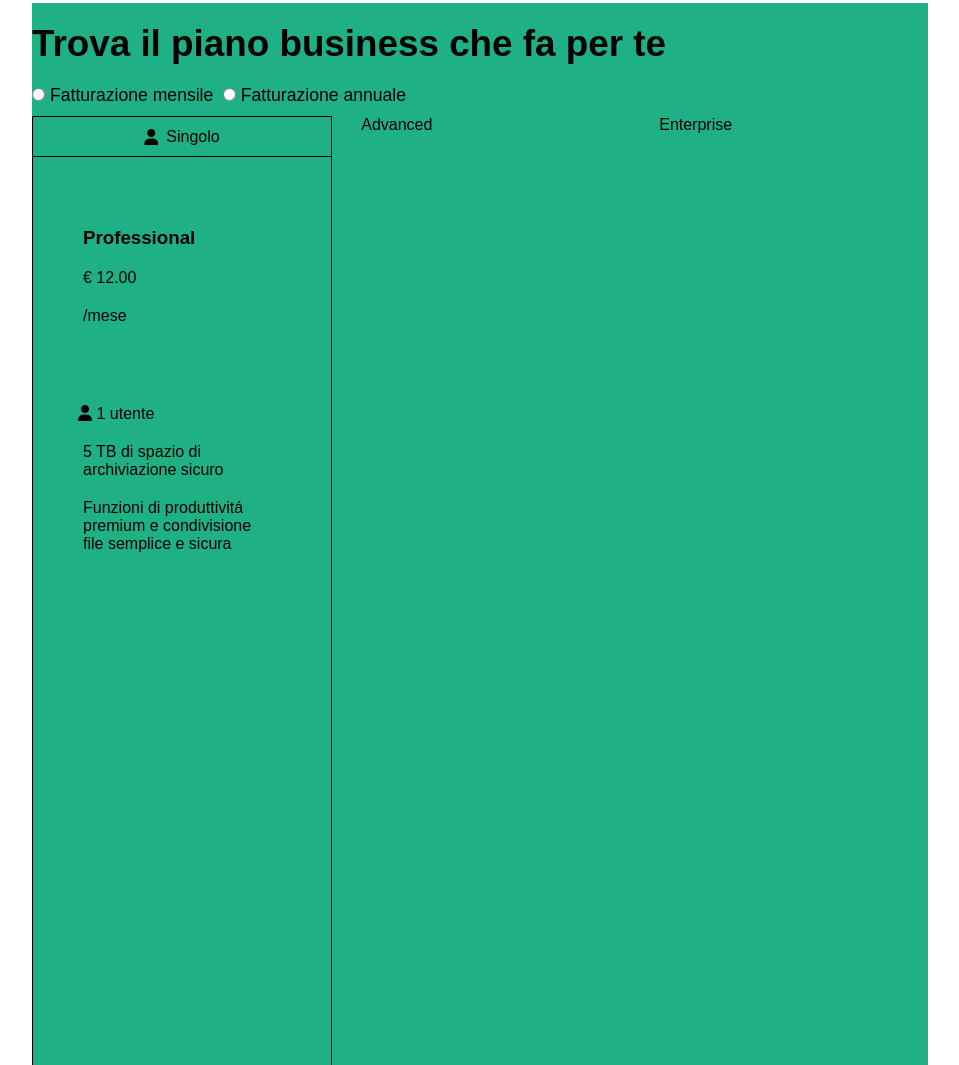
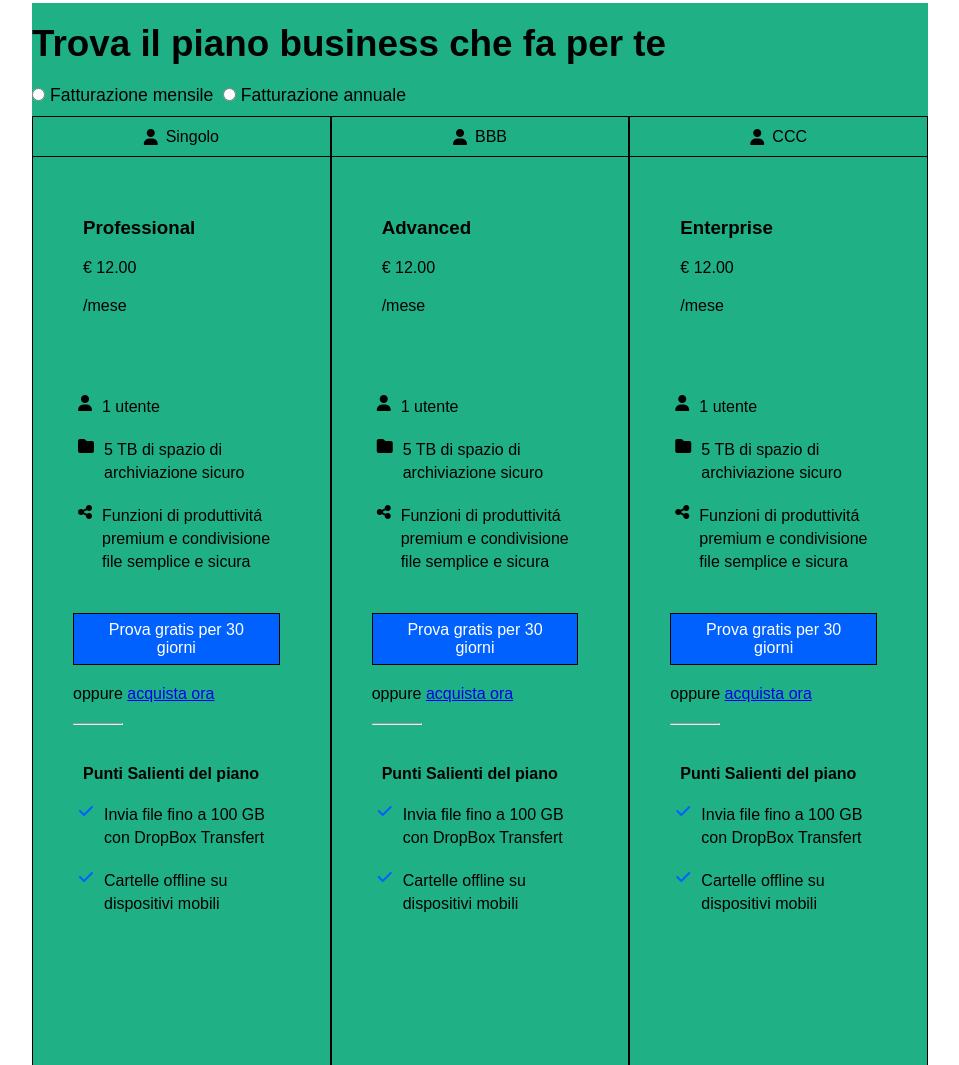
Before and after one commit to FilippoToffoletto/htmlcss-dropbox, a plain HTML site: page index.html in a window 1280 px wide. Shown: the part 877-1942 px from the top of the page, without its empty margins (160-1119 px from the left). Drawn offline with Linux system fonts and the light colour scheme.

Commit message:
[card]text in 3 cards

```diff
--- a/css/style.css
+++ b/css/style.css
@@ -13,12 +13,15 @@ body{
   font-family: Arial, Helvetica, sans-serif;
 }
 
-a{
+a.btn{
   color: white;
+  text-decoration: none;
 }
 a:hover.btn{
-  background-color: #0C88FF;
+  background-color: #0C88FE;
 }
+
+
 
 /* UTILITY */
 
@@ -44,7 +47,7 @@ a:hover.btn{
   padding: 7px 15px;
   border: 1px solid black;
   text-align: center;
-  background-color: #0062FE;
+  background-color: #0161FF;
 }
 
 /* HEADER */
@@ -183,7 +186,7 @@ section .border-card{
 
 section .border-card .card{
   max-width: 300px;
-  min-width: 30%;
+  min-width: 29%;
 }
 section .border-card .card .card-type{
   justify-content: center;
@@ -201,20 +204,46 @@ section .border-card .card .card-type i{
 section .border-card .card .card-text{
   border: 1px solid black;
   height: 910px;
-  padding: 30px 40px;
-  padding-right: 65px;
+  padding: 20px 40px;
+  padding-right: 50px;
 }
 section .card-text ul{
   list-style: none;
   padding: 30px 0;
 }
 section .card-text ul li{
+  display: flex;
   padding: 10px 0;
   margin: 0px 0px 0px 10px;
 }
 
 section .card-text ul li i{
   margin: 0px 0px 0px -5px;
+  padding: 0px 5px 0px 0px;
+}
+section .card-text ul li span.text{
+  display:flex;
+  align-items: center;
+  justify-content: center;
+  margin: 0px 0px 0px 5px;
+  line-height: 23px;
+}
+section .card-text .buy-now{
+  padding: 20px 0px;
+}
+section .card-text .buy-now link{
+  text-decoration: none;
+  color: none;
+}
+section .card-text hr{
+  color: black;
+  height: 1px;
+  width: 50px;
+  background-color: black;
+}
+
+section .card-text i.fa-check{
+  color: #0161FF;
 }
 
 
--- a/index.html
+++ b/index.html
@@ -79,15 +79,77 @@
               <li class="duration">/mese</li>
             </ul>
             <ul>
-              <li><i class="fa-solid fa-user"></i> 1 utente</li>
-              <li class="price">5 TB di spazio di archiviazione sicuro</li>
-              <li class="duration">Funzioni di produttivit&aacute; premium e condivisione file semplice e sicura</li>
+              <li><i class="fa-solid fa-user"></i><span class="text">1 utente</span></li>
+              <li><i class="fa-solid fa-folder"></i><span class="text">5 TB di spazio di archiviazione sicuro</span></li>
+              <li><i class="fa-solid fa-share-nodes"></i><span class="text">Funzioni di produttivit&aacute; premium e condivisione file semplice e sicura</span></li>
+            </ul>
+              <a class="btn" href="#">Prova gratis per 30 giorni</a>
+              <div class="buy-now"><span>oppure <a href="#" class="link">acquista ora</a></span></div>
+              <hr>
+            <ul>
+              <li><h4>Punti Salienti del piano</h4></li>
+              <li><i class="fa-solid fa-check"></i><span class="text">Invia file fino a 100 GB con DropBox Transfert</span></li>
+              <li><i class="fa-solid fa-check"></i><span class="text">Cartelle offline su dispositivi mobili</span></li>
             </ul>
           </div>
         </div>
+        <!-- /PROFESSIONAL -->
 
-        <div class="card">Advanced</div>
-        <div class="card">Enterprise</div>
+
+        <!-- ADVANCED -->
+
+        <div class="card">
+          <div class="card-type d-flex"><i class="fa-solid fa-user"></i>BBB</div>
+          <div class="card-text">
+            <ul>
+              <li><h3>Advanced</h3></li>
+              <li class="price">&euro; 12.00</li>
+              <li class="duration">/mese</li>
+            </ul>
+            <ul>
+              <li><i class="fa-solid fa-user"></i><span class="text">1 utente</span></li>
+              <li><i class="fa-solid fa-folder"></i><span class="text">5 TB di spazio di archiviazione sicuro</span></li>
+              <li><i class="fa-solid fa-share-nodes"></i><span class="text">Funzioni di produttivit&aacute; premium e condivisione file semplice e sicura</span></li>
+            </ul>
+              <a class="btn" href="#">Prova gratis per 30 giorni</a>
+              <div class="buy-now"><span>oppure <a href="#" class="link">acquista ora</a></span></div>
+              <hr>
+            <ul>
+              <li><h4>Punti Salienti del piano</h4></li>
+              <li><i class="fa-solid fa-check"></i><span class="text">Invia file fino a 100 GB con DropBox Transfert</span></li>
+              <li><i class="fa-solid fa-check"></i><span class="text">Cartelle offline su dispositivi mobili</span></li>
+            </ul>
+          </div>
+        </div>
+        <!-- /ADVANCED -->
+
+        <!-- ENTERPRISE -->
+        <div class="card">
+          <div class="card-type d-flex"><i class="fa-solid fa-user"></i>CCC</div>
+          <div class="card-text">
+            <ul>
+              <li><h3>Enterprise</h3></li>
+              <li class="price">&euro; 12.00</li>
+              <li class="duration">/mese</li>
+            </ul>
+            <ul>
+              <li><i class="fa-solid fa-user"></i><span class="text">1 utente</span></li>
+              <li><i class="fa-solid fa-folder"></i><span class="text">5 TB di spazio di archiviazione sicuro</span></li>
+              <li><i class="fa-solid fa-share-nodes"></i><span class="text">Funzioni di produttivit&aacute; premium e condivisione file semplice e sicura</span></li>
+            </ul>
+              <a class="btn" href="#">Prova gratis per 30 giorni</a>
+              <div class="buy-now"><span>oppure <a href="#" class="link">acquista ora</a></span></div>
+              <hr>
+            <ul>
+              <li><h4>Punti Salienti del piano</h4></li>
+              <li><i class="fa-solid fa-check"></i><span class="text">Invia file fino a 100 GB con DropBox Transfert</span></li>
+              <li><i class="fa-solid fa-check"></i><span class="text">Cartelle offline su dispositivi mobili</span></li>
+            </ul>
+          </div>
+        </div>
+        <!-- /ENTERPRISE -->
+
+
 
       </div>
       <div class="border-card central">
```
